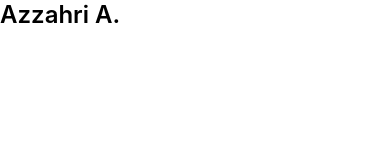
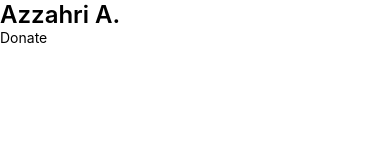
Before and after one commit to adamhinton/LearningReactNative-DonationApp, a React Native app: screen / in a window 390 px wide. Shown: the top 160 px of the page. Built offline with nearby package versions, Linux system fonts and the light colour scheme.

Commit message:
Dummy Button

```diff
--- a/Navigation/Screens/Home/Home.tsx
+++ b/Navigation/Screens/Home/Home.tsx
@@ -4,11 +4,13 @@ import {Text, View} from 'react-native';
 import {SafeAreaView} from 'react-native-safe-area-context';
 import globalStyle from '../../../assets/styles/GlobalStyle';
 import Header from '../../../components/Header/Header';
+import Button from '../../../components/Button/Button';
 
 const Home = () => {
   return (
     <SafeAreaView style={[globalStyle.backgroundWhite, globalStyle.flex]}>
       <Header title={'Azzahri A.'} type={1} />
+      <Button title={'Donate'} />
     </SafeAreaView>
   );
 };
--- a/components/Button/Button.tsx
+++ b/components/Button/Button.tsx
@@ -0,0 +1,20 @@
+import React from 'react';
+import {Pressable, Text} from 'react-native';
+
+type Props = {
+  title: string;
+  // isDisabled default false
+  isDisabled?: boolean;
+};
+
+const Button = (props: Props) => {
+  const {isDisabled} = props;
+
+  return (
+    <Pressable disabled={isDisabled}>
+      <Text>{props.title}</Text>
+    </Pressable>
+  );
+};
+
+export default Button;
--- a/components/Button/style.ts
+++ b/components/Button/style.ts
@@ -0,0 +1,5 @@
+import {StyleSheet} from 'react-native';
+
+const style = StyleSheet.create({});
+
+export default style;
```
